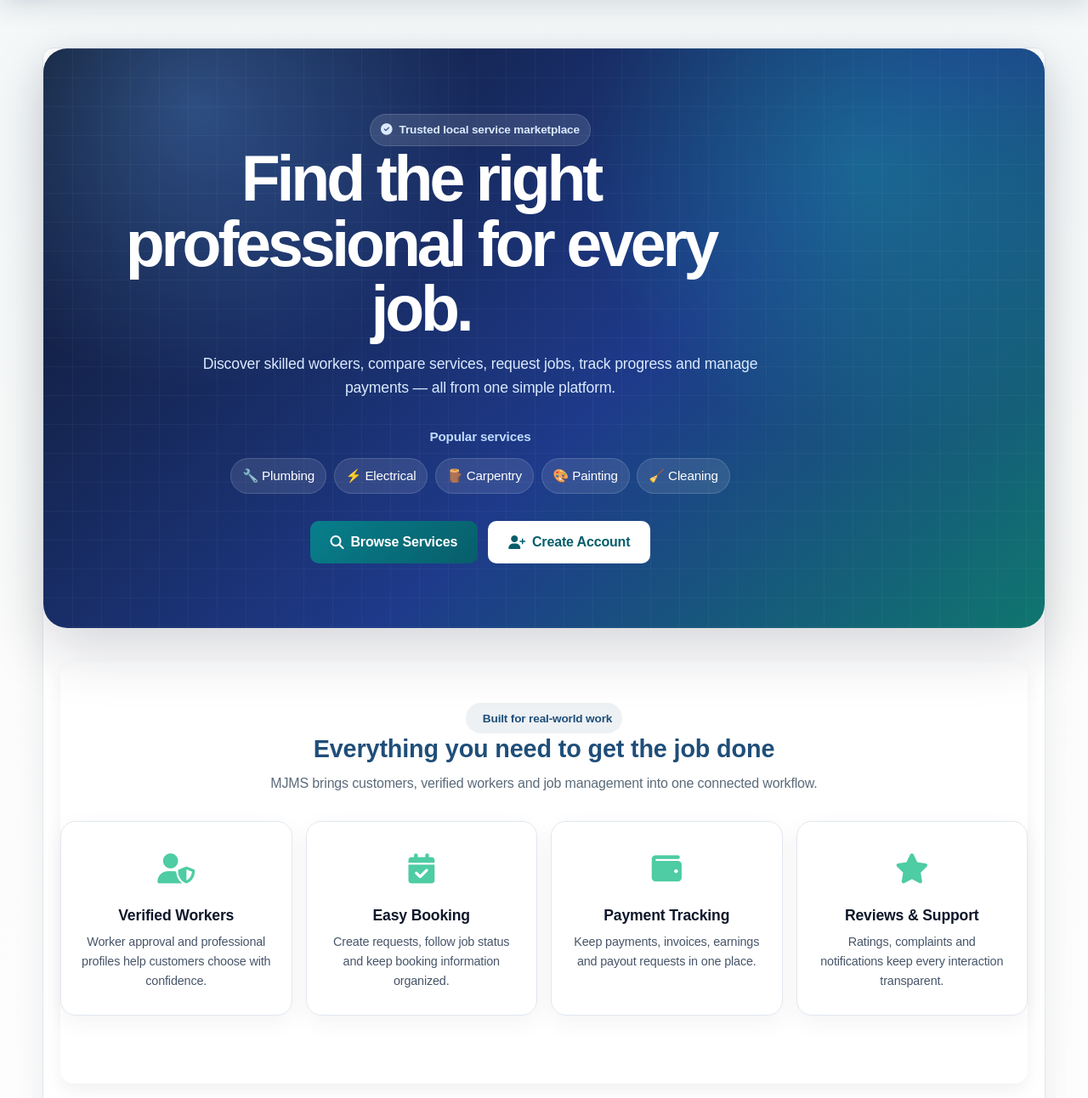
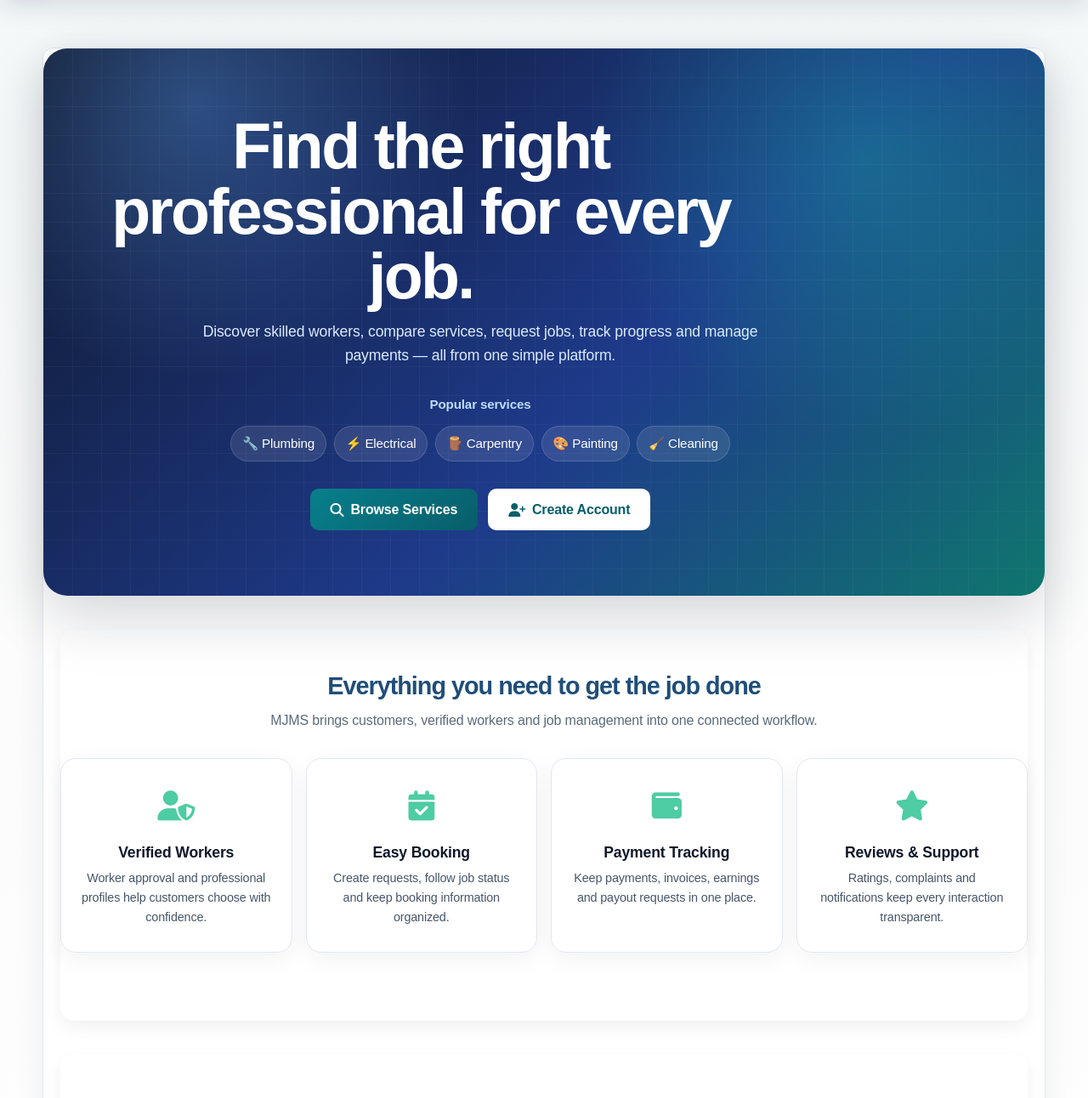
Before and after one commit to jmmahafuz-stack/Microjob_Management, a Django app: page / in a window 1280 px wide. Shown: the part 73-1365 px from the top of the page at 85% size. Run offline with Django 5.2, Linux system fonts and the light colour scheme; data comes from the database, SQL or seed files in the repository; data that the repository does not hold is empty; parts of the project's set-up code (start-up, migrations or seed data) failed here and were passed over.

Commit message:
home head line change

```diff
--- a/templates/home.html
+++ b/templates/home.html
@@ -6,9 +6,6 @@
 <div class="container">
     <section class="hero-section">
         <div class="hero-content">
-            <span class="auth-badge" style="background:rgba(255,255,255,.12);color:#dbeafe;border:1px solid rgba(255,255,255,.14);">
-                <i class="fa-solid fa-circle-check"></i> Trusted local service marketplace
-            </span>
             <h1>Find the right professional for every job.</h1>
             <p>Discover skilled workers, compare services, request jobs, track progress and manage payments — all from one simple platform.</p>
 
@@ -42,7 +39,6 @@
 
     <section class="features-section">
         <div class="section-header">
-            <span class="auth-badge"><i class="fa-solid fa-sparkles"></i> Built for real-world work</span>
             <h2>Everything you need to get the job done</h2>
             <p>MJMS brings customers, verified workers and job management into one connected workflow.</p>
         </div>
```
